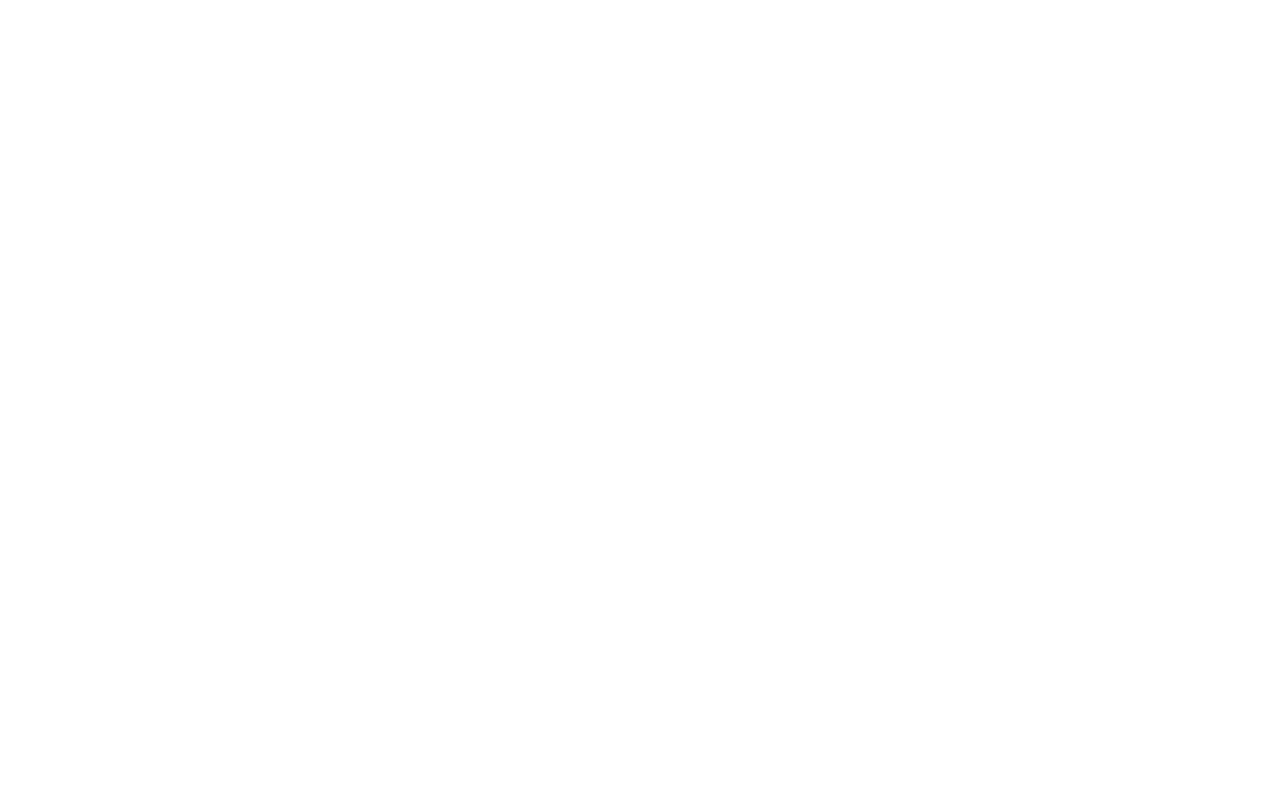
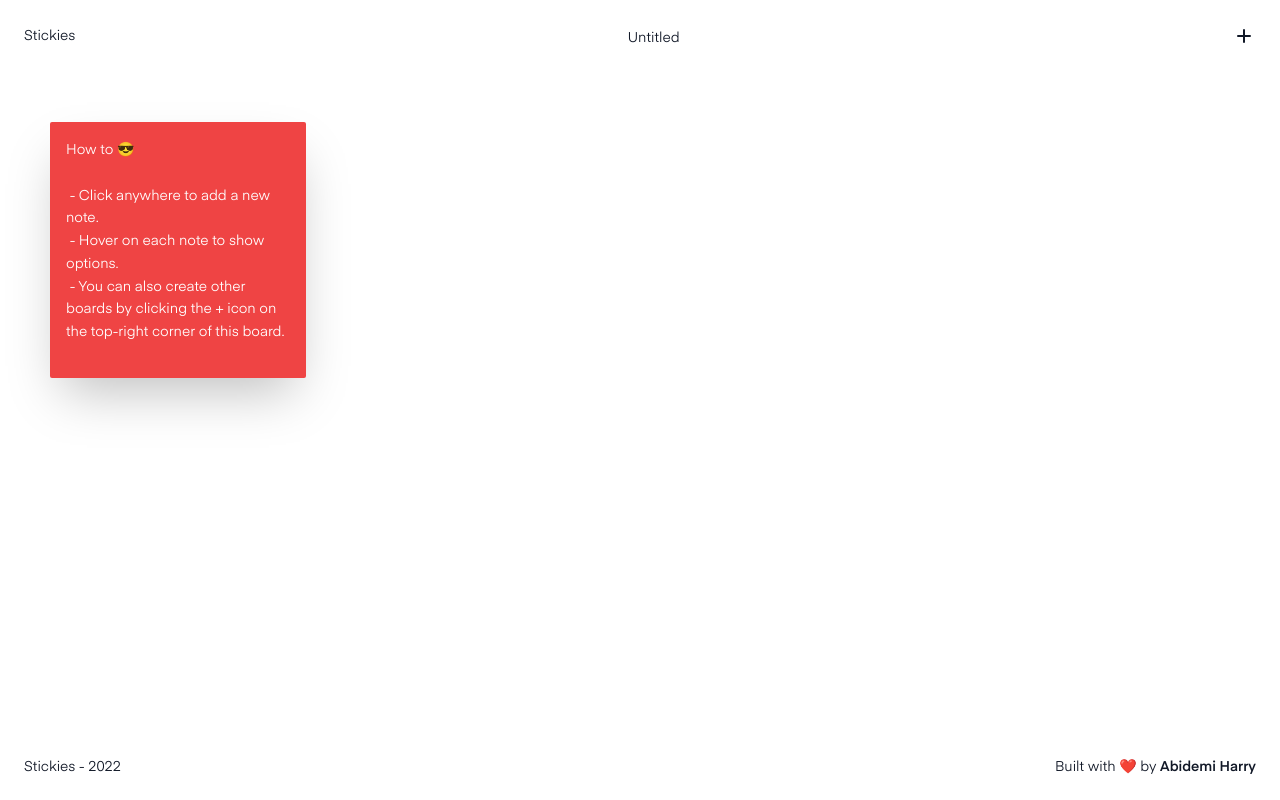
Before and after one commit to theharryszn/stickies, a Vue app: page /board in a window 1280 px wide. Before the commit this address had no page. Built offline with nearby package versions, Linux system fonts and the light colour scheme.

Commit message:
designed board

```diff
--- a/index.html
+++ b/index.html
@@ -4,7 +4,7 @@
     <meta charset="UTF-8" />
     <link rel="icon" href="/favicon.ico" />
     <meta name="viewport" content="width=device-width, initial-scale=1.0" />
-    <title>Vite App</title>
+    <title>Stickies by Abidemi Harry</title>
   </head>
   <body>
     <div id="app"></div>
--- a/package.json
+++ b/package.json
@@ -11,8 +11,10 @@
     "lint": "eslint . --ext .vue,.js,.jsx,.cjs,.mjs,.ts,.tsx,.cts,.mts --fix --ignore-path .gitignore"
   },
   "dependencies": {
+    "phosphor-vue": "^1.4.2",
     "pinia": "^2.0.17",
     "sass": "^1.54.8",
+    "uuid": "^8.3.2",
     "vue": "^3.2.37",
     "vue-router": "^4.1.3"
   },
@@ -20,6 +22,7 @@
     "@rushstack/eslint-patch": "^1.1.4",
     "@types/jsdom": "^20.0.0",
     "@types/node": "^16.11.47",
+    "@types/uuid": "^8.3.4",
     "@vitejs/plugin-vue": "^3.0.1",
     "@vitejs/plugin-vue-jsx": "^2.0.0",
     "@vue/eslint-config-prettier": "^7.0.0",
--- a/src/assets/styles/_base.scss
+++ b/src/assets/styles/_base.scss
@@ -21,17 +21,17 @@
 body {
     margin: 0;
     font-family: "Eina", sans-serif;
-    font-size: 16px;
+    font-size: 14px;
 
     @include media("<=1200px") {
-        font-size: 14px;
+        font-size: 12px;
     }
 }
 
 // Fonts
 @font-face {
     font-family: 'Eina';
-    src: url('./fonts/eina01-regular-webfont.57ac5b4b.woff2') format('woff2');
+    src: url('../fonts/eina01-regular-webfont.57ac5b4b.woff2') format('woff2');
     font-weight: 400;
     font-style: normal;
     font-display: swap;
@@ -39,7 +39,7 @@
 
 @font-face {
     font-family: 'Eina';
-    src: url('./fonts/eina01-semibold-webfont.93d21e16.woff2') format('woff2');
+    src: url('../fonts/eina01-semibold-webfont.93d21e16.woff2') format('woff2');
     font-weight: 500;
     font-style: normal;
     font-display: swap;
@@ -47,7 +47,7 @@
 
 @font-face {
     font-family: 'Eina';
-    src: url('./fonts/eina01-bold-webfont.17ecfa75.woff2') format('woff2');
+    src: url('../fonts/eina01-bold-webfont.17ecfa75.woff2') format('woff2');
     font-weight: 600;
     font-style: normal;
     font-display: swap;
--- a/src/assets/styles/main.scss
+++ b/src/assets/styles/main.scss
@@ -1 +1,100 @@
 @import "base";
+
+
+body {
+    @apply text-gray-900;
+}
+
+b {
+    @apply font-semibold;
+}
+
+.viewport-container {
+    @apply w-screen h-screen flex flex-col;
+}
+
+@keyframes text-up {
+    from {
+        transform: translateY(100%);
+        opacity: 0;
+    }
+
+    to {
+        transform: translateY(0%);
+        opacity: 1;
+    }
+}
+
+.intro {
+    @apply flex-1 p-40;
+
+    @include media("<=1200px") {
+        @apply p-10 py-20;
+    }
+
+    .intro-title {
+        @apply font-medium text-6xl md:text-8xl overflow-hidden;
+    }
+
+    .intro-desc {
+        @apply text-lg md:text-xl py-10;
+    }
+}
+
+.board {
+    @apply flex-1 p-4 relative;
+    cursor: crosshair;
+}
+
+.cursor {
+    @apply hidden w-10 h-10 rounded-full bg-red-500/20 transform -translate-y-1/2 -translate-x-1/2 fixed;
+    transition: .3s opacity cubic-bezier(1, 0, 0, 1);
+    pointer-events: none;
+}
+
+@media (hover: hover) {
+    .cursor {
+        @apply block;
+    }
+}
+
+.text-up {
+    animation: text-up 2s ease-in-out;
+    -webkit-animation: text-up 1s cubic-bezier(1, 0, 0, 1);
+}
+
+.cta {
+    @apply bg-red-500 p-4 px-6 text-base text-white rounded-full font-normal transform hover:scale-105 transition;
+}
+
+.cta-container {
+    @apply py-5;
+}
+
+footer {
+    @apply flex flex-row place-content-between p-6;
+}
+
+.link {
+    @apply font-medium;
+}
+
+.board-header {
+    @apply flex place-content-between p-6;
+
+    input {
+        @apply outline-none text-center;
+    }
+}
+
+.note {
+    @apply bg-red-500 h-[16rem] max-h-[rem] aspect-square text-white p-4 shadow-2xl rounded-sm absolute text-sm;
+
+    .note-header {
+        @apply text-white flex place-content-end;
+    }
+
+    .content {
+        @apply  bg-transparent resize-none outline-none w-full h-full placeholder:text-white/50 leading-relaxed;
+    }
+}
--- /dev/null
+++ b/src/components/CursorView.vue
@@ -0,0 +1,26 @@
+<script setup lang="ts">
+import { onMounted, ref } from "vue";
+
+const style = ref({
+  top: "0px",
+  left: "0px",
+  opacity: 0,
+});
+
+const move = (top: number, left: number) => {
+  style.value.opacity = 1;
+  style.value.top = `${top}px`;
+  style.value.left = `${left}px`;
+};
+
+onMounted(() => {
+  window.addEventListener("mousemove", (e) => {
+    const x = e.pageX;
+    const y = e.pageY;
+    move(y, x);
+  });
+});
+</script>
+<template>
+  <div class="cursor" :style="style"></div>
+</template>
--- /dev/null
+++ b/src/components/FooterView.vue
@@ -0,0 +1,14 @@
+<script setup lang="ts">
+const year = new Date().getFullYear();
+</script>
+<template>
+  <footer>
+    <span>Stickies - {{ year }}</span>
+    <span
+      >Built with ❤️ by
+      <a target="_blank" href="https://abidemiharry.vercel.app" class="link"
+        >Abidemi Harry</a
+      ></span
+    >
+  </footer>
+</template>
--- /dev/null
+++ b/src/components/NoteView.vue
@@ -0,0 +1,51 @@
+<script setup lang="ts">
+import { computed } from "vue";
+import type { Note } from "../stores/useNotesStore";
+import useNotesStore from "../stores/useNotesStore";
+
+const store = useNotesStore();
+const props = defineProps<{
+  note: Note;
+}>();
+
+const style = computed(() => {
+  return {
+    top: `${props.note.coords.y}px`,
+    left: `${props.note.coords.x}px`,
+    backgroundColor: props.note.color,
+  };
+});
+
+const bringToTop = (event: MouseEvent) => {
+  event.stopPropagation();
+  console.log({ ...event.target });
+};
+
+const onInput = (content: string) => {
+  store.updateNoteContent(props.note.id, content);
+};
+</script>
+<template>
+  <div class="note" :style="style" @click="bringToTop">
+    <!-- <div class="note-header">
+      <svg
+        class="w-5 h-5"
+        fill="currentColor"
+        viewBox="0 0 20 20"
+        xmlns="http://www.w3.org/2000/svg"
+      >
+        <path
+          fill-rule="evenodd"
+          d="M4.293 4.293a1 1 0 011.414 0L10 8.586l4.293-4.293a1 1 0 111.414 1.414L11.414 10l4.293 4.293a1 1 0 01-1.414 1.414L10 11.414l-4.293 4.293a1 1 0 01-1.414-1.414L8.586 10 4.293 5.707a1 1 0 010-1.414z"
+          clip-rule="evenodd"
+        ></path>
+      </svg>
+    </div> -->
+    <textarea
+      class="content"
+      placeholder="Write Something"
+      :value="props.note.content"
+      @input="(event) => onInput(event.target.value)"
+    ></textarea>
+  </div>
+</template>
--- a/src/router/index.ts
+++ b/src/router/index.ts
@@ -1,3 +1,4 @@
+import BoardView from "@/views/BoardView.vue";
 import { createRouter, createWebHistory } from "vue-router";
 import HomeView from "../views/HomeView.vue";
 
@@ -9,6 +10,11 @@
       name: "home",
       component: HomeView,
     },
+    {
+      path: "/board",
+      name: "board",
+      component: BoardView,
+    },
   ],
 });
 
--- a/src/stores/counter.ts
+++ /dev/null
@@ -1,16 +0,0 @@
-import { defineStore } from "pinia";
-
-export const useCounterStore = defineStore({
-  id: "counter",
-  state: () => ({
-    counter: 0,
-  }),
-  getters: {
-    doubleCount: (state) => state.counter * 2,
-  },
-  actions: {
-    increment() {
-      this.counter++;
-    },
-  },
-});
--- /dev/null
+++ b/src/stores/useNotesStore.ts
@@ -0,0 +1,75 @@
+import { defineStore } from "pinia";
+import { v4 as uuid } from "uuid";
+
+const colors = [
+  "#64748b",
+  "#6b7280",
+  "#71717a",
+  "#737373",
+  "#78716c",
+  "#ef4444",
+  "#f97316",
+  "#f59e0b",
+  "#eab308",
+  "#84cc16",
+  "#22c55e",
+  "#10b981",
+  "#14b8a6",
+  "#06b6d4",
+  "#0ea5e9",
+  "#3b82f6",
+  "#6366f1",
+  "#8b5cf6",
+  "#a855f7",
+  "#d946ef",
+  "#ec4899",
+  "#f43f5e",
+];
+
+export type Note = {
+  id: string;
+  content: string;
+  dateAdded: Date;
+  coords: {
+    x: number;
+    y: number;
+  };
+  color: string;
+};
+
+const useNotesStore = defineStore("notes", {
+  state: () => ({
+    notes: [
+      {
+        id: "1",
+        content:
+          "How to 😎\n\n - Click anywhere to add a new note. \n - Hover on each note to show options. \n - You can also create other boards by clicking the + icon on the top-right corner of this board. ",
+        dateAdded: new Date(),
+        coords: {
+          x: 50,
+          y: 50,
+        },
+      },
+    ] as Note[],
+  }),
+  actions: {
+    newNote(coords: { x: number; y: number }) {
+      const note: Note = {
+        id: uuid(),
+        content: "",
+        dateAdded: new Date(),
+        coords,
+        color: colors[Math.floor(Math.random() * colors.length)],
+      };
+      this.notes.push(note);
+    },
+    deleteNote(id: string) {
+      this.notes = this.notes.filter((note) => note.id === id);
+    },
+    updateNoteContent(id: string, newContent: string) {
+      // do nothing
+    },
+  },
+});
+
+export default useNotesStore;
--- /dev/null
+++ b/src/views/BoardView.vue
@@ -0,0 +1,47 @@
+<script setup lang="ts">
+import FooterView from "../components/FooterView.vue";
+import CursorView from "../components/CursorView.vue";
+import useNotesStore from "../stores/useNotesStore";
+import NoteView from "../components/NoteView.vue";
+
+const store = useNotesStore();
+
+const addNewNote = (e: MouseEvent) => {
+  const boardCoords = (e.target as Element).getBoundingClientRect();
+  const y = e.clientY - boardCoords.top;
+  const x = e.clientX - boardCoords.left;
+  store.newNote({
+    x,
+    y,
+  });
+};
+</script>
+<template>
+  <div class="viewport-container">
+    <div class="board-header">
+      <span>Stickies</span>
+      <input value="Untitled" placeholder="Board Name" />
+      <span class="add-new-board">
+        <svg
+          class="w-6 h-6"
+          fill="none"
+          stroke="currentColor"
+          viewBox="0 0 24 24"
+          xmlns="http://www.w3.org/2000/svg"
+        >
+          <path
+            stroke-linecap="round"
+            stroke-linejoin="round"
+            stroke-width="2"
+            d="M12 6v6m0 0v6m0-6h6m-6 0H6"
+          ></path>
+        </svg>
+      </span>
+    </div>
+    <div class="board" @click="addNewNote">
+      <NoteView v-for="note in store.notes" :key="note.id" :note="note" />
+      <CursorView />
+    </div>
+    <FooterView />
+  </div>
+</template>
--- a/src/views/HomeView.vue
+++ b/src/views/HomeView.vue
@@ -1,2 +1,37 @@
-<script setup lang="ts"></script>
-<template>Hello World</template>
+<script setup lang="ts">
+import { RouterLink } from "vue-router";
+import FooterView from "../components/FooterView.vue";
+</script>
+<template>
+  <div class="viewport-container">
+    <header class="intro">
+      <h1 class="intro-title">
+        <div class="text-up">Stickies.</div>
+      </h1>
+      <div class="overflow-hidden">
+        <div class="intro-desc text-up">
+          <p>
+            Stickies is a simple note-taking web-app built with
+            <a href="" class="link">Vue</a> and
+            <a href="" class="link">TailwindCSS</a>. It allows you to pin sticky
+            notes at random on a board.
+            <br />
+            It harness the browsers Local Storage for storing notes.
+          </p>
+          <br />
+          <p>
+            <b>Fun Fact 😎:</b> This web-app was created when i had my first
+            deep look at
+            <a href="" class="link">Vue</a>
+          </p>
+        </div>
+      </div>
+      <div class="cta-container text-up">
+        <RouterLink to="/board" class="cta"
+          >Create Board &nbsp;&nbsp; 🚀</RouterLink
+        >
+      </div>
+    </header>
+    <FooterView />
+  </div>
+</template>
```
Also changed, not shown: 1 other file (tests, documents, lock files or other folders).
